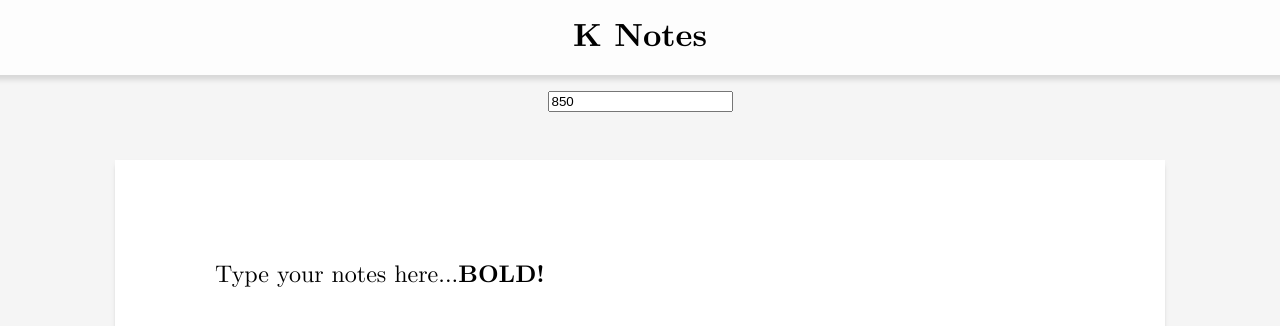
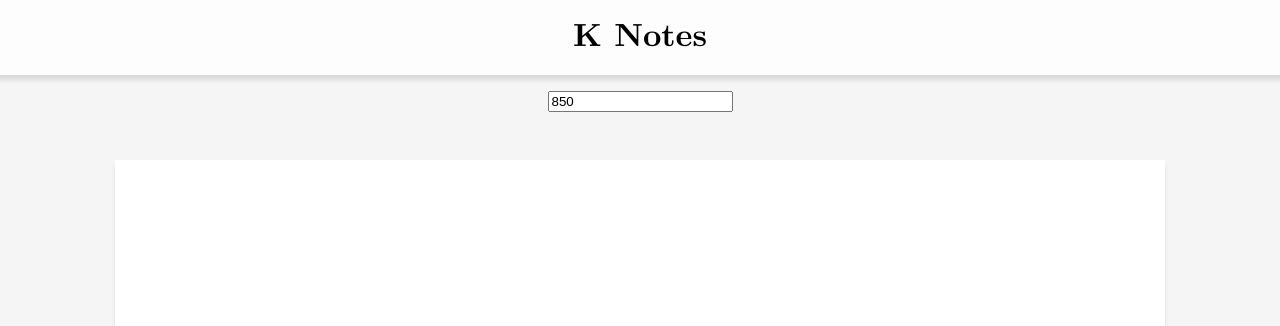
Before and after one commit to czoop/k-notes, a Svelte app: page / in a window 1280 px wide. Shown: the top 326 px of the page. Built offline with nearby package versions, Linux system fonts and the light colour scheme.

Commit message:
Basic strategy

```diff
--- a/src/components/PageContent.svelte
+++ b/src/components/PageContent.svelte
@@ -1,20 +1,60 @@
 <script>
     import { tick } from "svelte"
 
-  let content = [
-    { classes: ["normal"], text: "Type your notes here...", el: null },
-    { classes: ["bold"], text: "BOLD!", el: null },
-  ]
+    let content = []
+    let parentEl = null
 
     $: console.log(content)
 
-  async function handleKeydown(event) {
-    await tick()
-    for (let i = 0; i < content.length; i++) {
-      let part = content[i]
-      content[i] = { ...part, text: part.el.textContent }
+    async function handleInput(event) {
+        if (parentEl !== null) {
+            for (let i = 0; i < parentEl.childNodes.length; i++) {
+                content[i] = parentEl.childNodes[i]
             }
         }
+    }
+
+    // async function handleInput(event) {
+    //     if (parentEl !== null) {
+    //         let children = parentEl.childNodes
+    //         console.log("children", children)
+
+    //         for (let i = 0; i < children.length; i++) {
+    //             let subChildren = children[i].childNodes
+    //             console.log("subchildren", subChildren)
+    //             for (let j = 0; j < subChildren.length; j++) {
+    //                 content[i].subChildren[j] = subChildren[j].textContent
+    //             }
+    //         }
+    //         console.log(content)
+    //     }
+    // }
+
+    // async function handleKeydown(event) {
+    //     if (event.key !== "b") return
+    //     console.log(event.key)
+
+    //     let selection = window.getSelection()
+    //     let range = selection.getRangeAt(0)
+    //     let startContainer = range.startContainer
+    //     let startOffset = range.startOffset
+    //     let endContainer = range.endContainer
+    //     let endOffset = range.endOffset
+
+    //     let selectionContents = range.extractContents()
+    //     range.deleteContents()
+
+    //     let startIndex = content.findIndex(p => p.el === startContainer)
+    //     let endIndex = content.findIndex(p => p.el === endContainer)
+
+    //     // Add class to sections inbetween start and end
+    //     for (let i = startIndex + 1; i < endIndex; i++) {
+    //         let classes = content[i].classes
+    //         classes = new Set(classes)
+    //         classes.add("bold")
+    //         content[i].classes = classes
+    //     }
+    // }
 
     // async function handleKeydown(event) {
     //   let selection = window.getSelection()
@@ -46,10 +86,11 @@
 <style>
     div {
         font-size: 1.5rem;
+        outline: none;
     }
 
-  .normal {
-    font-style: normal;
+    .parent {
+        height: 100%;
     }
 
     .bold {
@@ -57,8 +98,6 @@
     }
 </style>
 
-<div contenteditable="true" on:input={handleKeydown}>
-  {#each content as { classes, text, el }}
-    <span bind:this={el} class={classes}>{text}</span>
-  {/each}
+<div bind:this={parentEl} contenteditable="true" on:input={handleInput}>
+    <br />
 </div>
```
Lines whose indentation alone changed are shown as unchanged.
